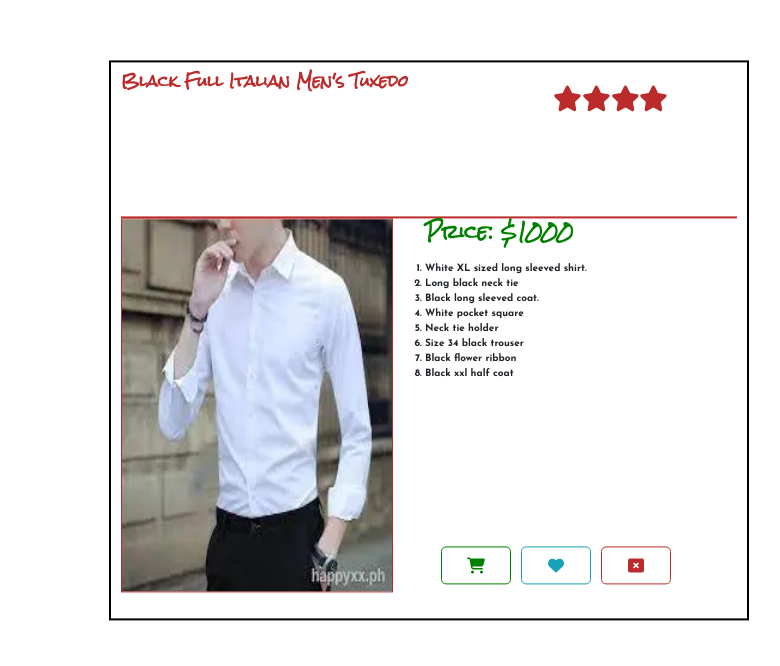
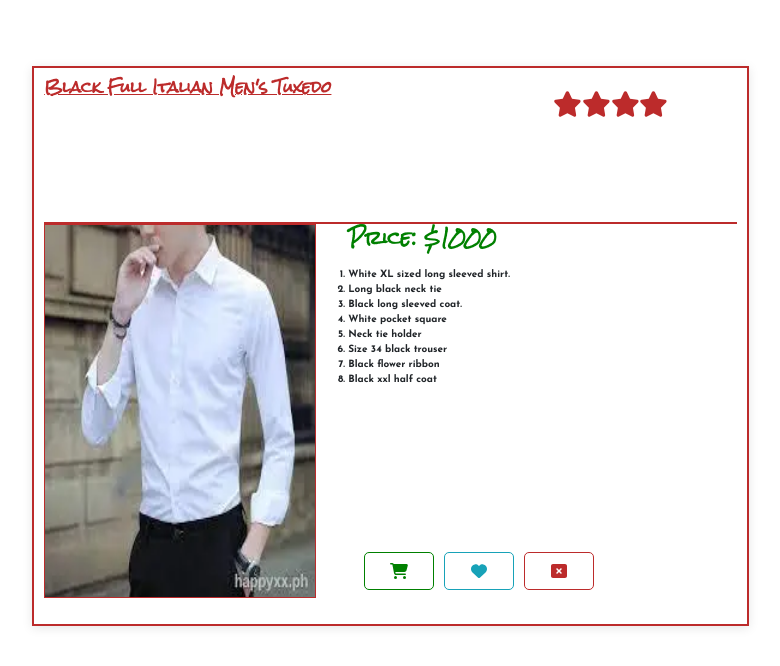
Before and after one commit to andrewindeche/modern-man, a React app in the folder frontend/: page /modal in a window 1280 px wide. Shown: the part 110-776 px from the top of the page, without its empty margins (211-991 px from the left). Built offline with nearby package versions, Linux system fonts and the light colour scheme.

Commit message:
update modal position and style

```diff
--- a/frontend/src/pages/SearchPage.jsx
+++ b/frontend/src/pages/SearchPage.jsx
@@ -102,7 +102,11 @@ function SearchPage() {
         )}
         <span className="tooltip-text">View More</span>
       </div>
-      {selectedItem && <ModalContent item={selectedItem} onClose={() => setSelectedItem(null)} />}
+      {selectedItem && (
+        <div className="modal-background" onClick={() => setSelectedItem(null)}>
+          <ModalContent item={selectedItem} onClose={() => setSelectedItem(null)} position={modalPosition} />
+        </div>
+      )}
     </>
   );
 }
--- a/frontend/src/style.css
+++ b/frontend/src/style.css
@@ -283,11 +283,13 @@ input::placeholder:hover{
 .modalheader h2{
     font-size: 15px;
     font-family: "Rock Salt", cursive;
+    text-decoration: underline ;
 }
 .Modal {
-    border: black solid 2px;
-    width: 50%;
+    border: #BC2B2B solid 2px;
+    width: 56%;
     height: 70%;
+    background: white;
     position: absolute;
     display: grid;
     right:20em;
@@ -295,6 +297,7 @@ input::placeholder:hover{
     padding: 10px;
     transform: translateY(-1%);
     animation: slideIn 0.8s forwards;
+    box-shadow: 0 2px 10px rgba(0, 0, 0, 0.1);
 }
 .nameLabel, .contactLabel, .passwordLabel {
     display:flex;
@@ -671,6 +674,17 @@ p.title{
     border: black solid 2px;
     margin: 2em 14em
 }
+@keyframes fadeIn {
+    to {
+      opacity: 1;
+    }
+  }
+
+  @keyframes slideIn {
+    to {
+      transform: translateY(0);
+    }
+  }
 
 @media only screen and (min-width: 320px) and (max-width: 768px) {
     .notificationbar {
```
